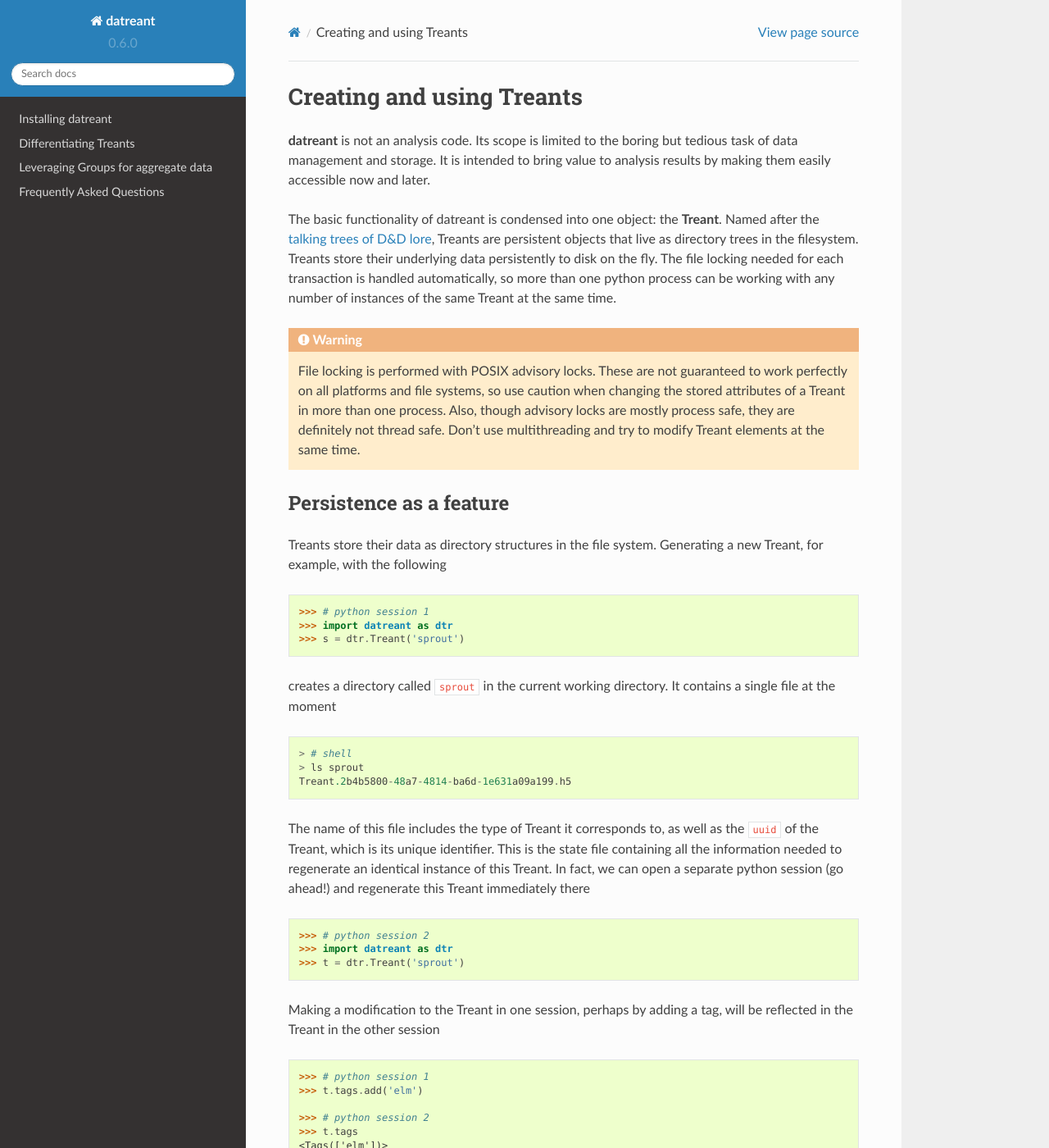
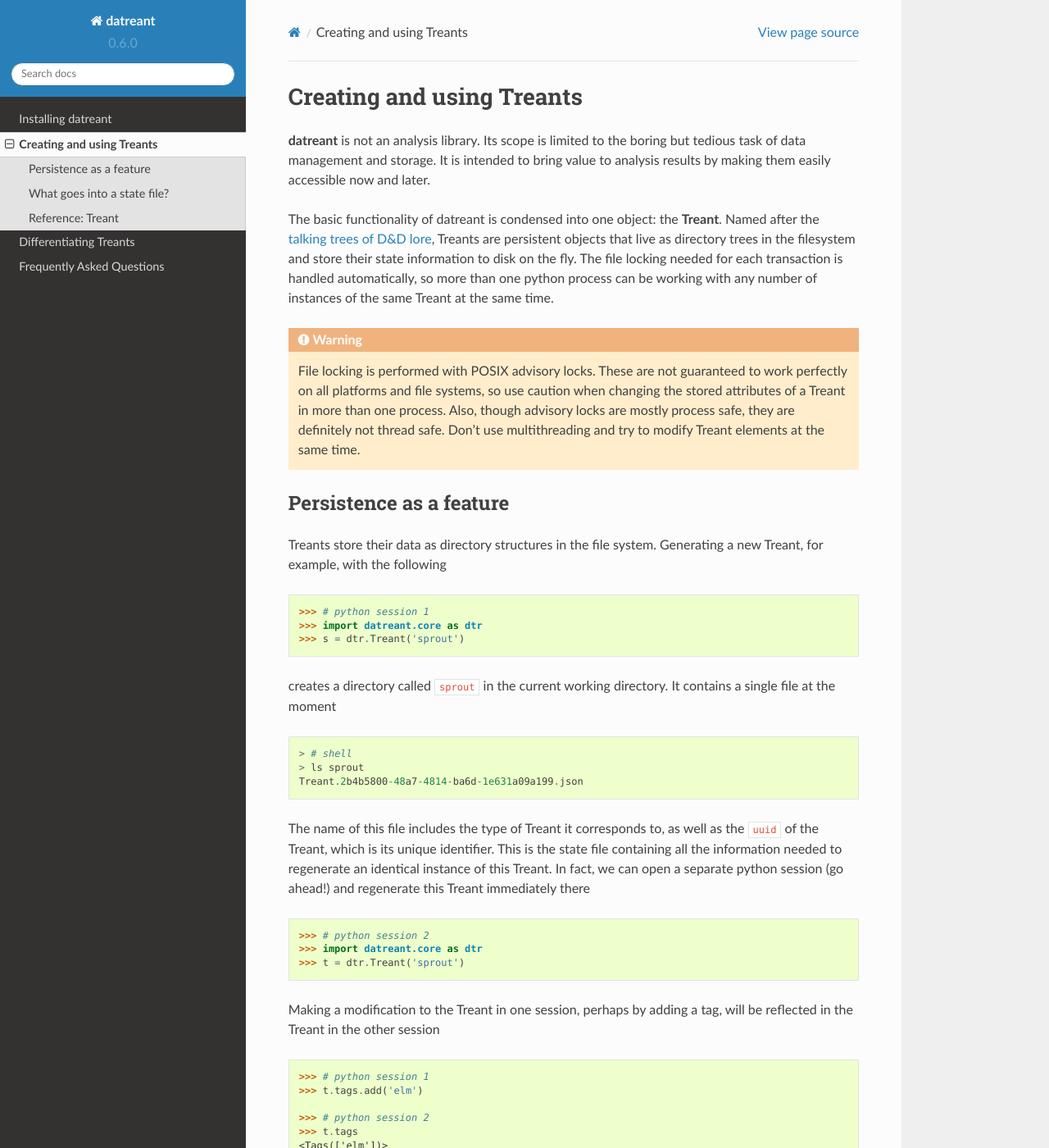
Before and after one commit to datreant/datreant, a Sphinx documentation site: the page built from docs/Treants.rst, in a window 1280 px wide and 1400 px high. Shown: the whole window at 82% size. Built offline with Sphinx 7.4.7 and the Read the Docs theme 2.0.0, drawn with Linux system fonts in a browser that asks for light colours; pages that are not in the unit, such as notebooks, are missing from menus; some of the changed text lies outside the part shown.

Commit message:
Doc updates.
Still hacking away, but updating existing docs and getting new drafts
up.

```diff
--- a/docs/Treant.rst
+++ b/docs/Treants.rst
@@ -1,18 +1,17 @@
 ==========================
 Creating and using Treants
 ==========================
-**datreant** is not an analysis code. Its scope is limited to the boring but
+**datreant** is not an analysis library. Its scope is limited to the boring but
 tedious task of data management and storage. It is intended to bring value to
 analysis results by making them easily accessible now and later.
 
 The basic functionality of datreant is condensed into one object: the
 **Treant**. Named after the `talking trees of D&D lore
 <http://wikipedia.org/wiki/Treant>`__, Treants are persistent objects
-that live as directory trees in the filesystem. Treants store their
-underlying data persistently to disk on the fly. The file locking needed for
-each transaction is handled automatically, so more than one python process can
-be working with any number of instances of the same Treant at the same
-time.
+that live as directory trees in the filesystem and store their state information
+to disk on the fly. The file locking needed for each transaction is handled
+automatically, so more than one python process can be working with any number
+of instances of the same Treant at the same time.
 
 .. warning:: File locking is performed with POSIX advisory locks. These are
              not guaranteed to work perfectly on all platforms and file
@@ -28,7 +27,7 @@
 a new Treant, for example, with the following ::
 
     >>> # python session 1
-    >>> import datreant as dtr
+    >>> import datreant.core as dtr
     >>> s = dtr.Treant('sprout')
 
 creates a directory called ``sprout`` in the current working directory. It contains
@@ -36,7 +35,7 @@
 
     > # shell
     > ls sprout
-    Treant.2b4b5800-48a7-4814-ba6d-1e631a09a199.h5
+    Treant.2b4b5800-48a7-4814-ba6d-1e631a09a199.json
 
 The name of this file includes the type of Treant it corresponds to, as
 well as the ``uuid`` of the Treant, which is its unique identifier. This
@@ -45,7 +44,7 @@
 session (go ahead!) and regenerate this Treant immediately there ::
 
     >>> # python session 2
-    >>> import datreant as dtr
+    >>> import datreant.core as dtr
     >>> t = dtr.Treant('sprout')
 
 Making a modification to the Treant in one session, perhaps by adding a tag,
@@ -71,12 +70,12 @@
 The state file of a Treant contains the core pieces of information that define
 it. A few of these things are defined in the filesystem itself, including ::
 
-    /home/bob/research/arborea/sprout/Treant.2b4b5800-48a7-4814-ba6d-1e631a09a199.h5
-    |_________________________|______|______|____________________________________|__|
-              location          name     ^                 uuid                   ^
-    |________________________________|   |                                        |
-                basedir               treanttype                        statefiletype
-    |________________________________________________________________________________|
+    /home/bob/research/arborea/sprout/Treant.2b4b5800-48a7-4814-ba6d-1e631a09a199.json
+    |_________________________|______|______|____________________________________|____|
+              location          name     ^                 uuid                    ^
+    |________________________________|   |                                         |
+                abspath               treanttype                         statefiletype
+    |_________________________________________________________________________________|
                                       filepath
 
 This means that changing the location or name of a Treant can be done at the
@@ -89,6 +88,6 @@
 
 Reference: Treant
 =================
-.. autoclass:: datreant.Treant
+.. autoclass:: datreant.core.Treant
     :members:
     :inherited-members:
--- a/docs/index.rst
+++ b/docs/index.rst
@@ -60,7 +60,7 @@
 
 Dependencies
 ============
-The dependencies of `datreant.core` are light, with many being pure-Python
+The dependencies of ``datreant.core`` are light, with many being pure-Python
 packages themselves.
 
 
```
Also changed, not shown: other parts of docs/index.rst (+2 -2 lines), docs/Tags-Categories.rst (+20 -22 lines), 1 other file.
